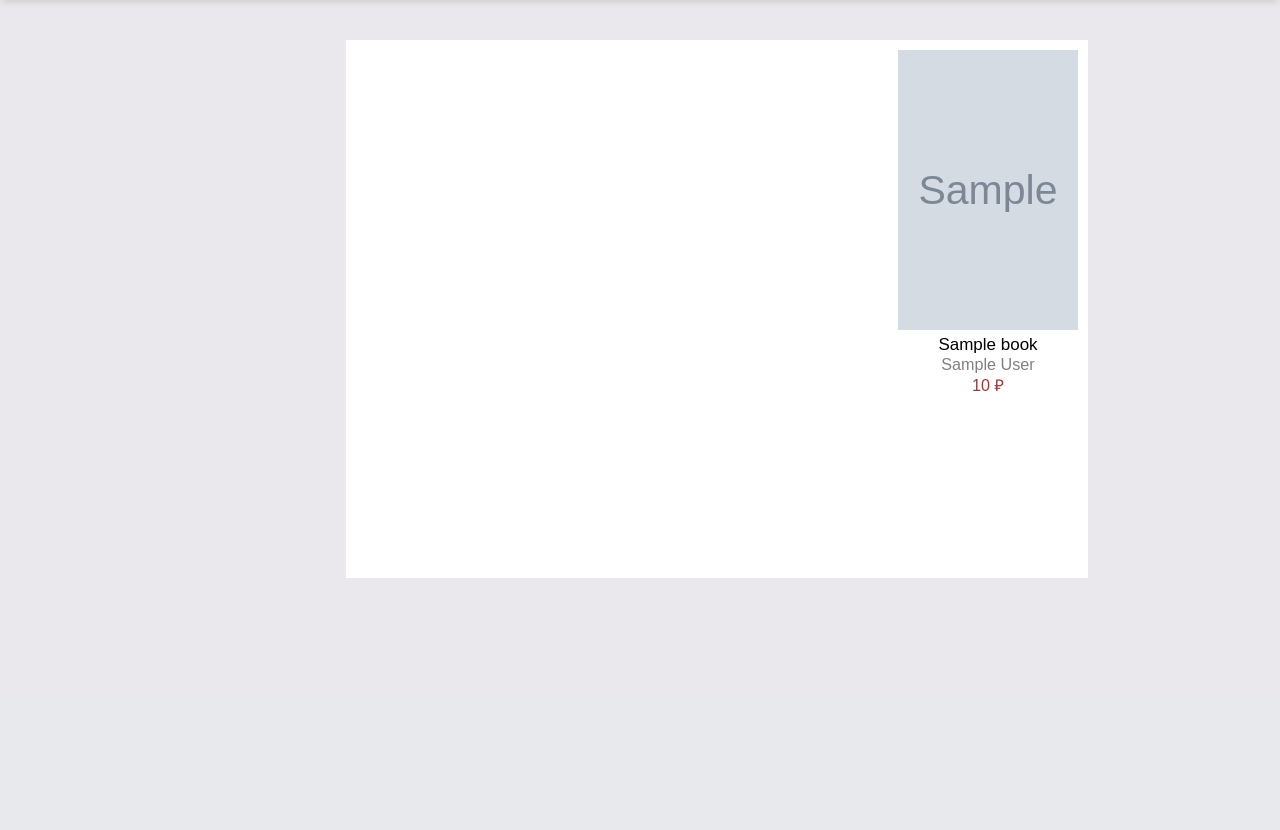
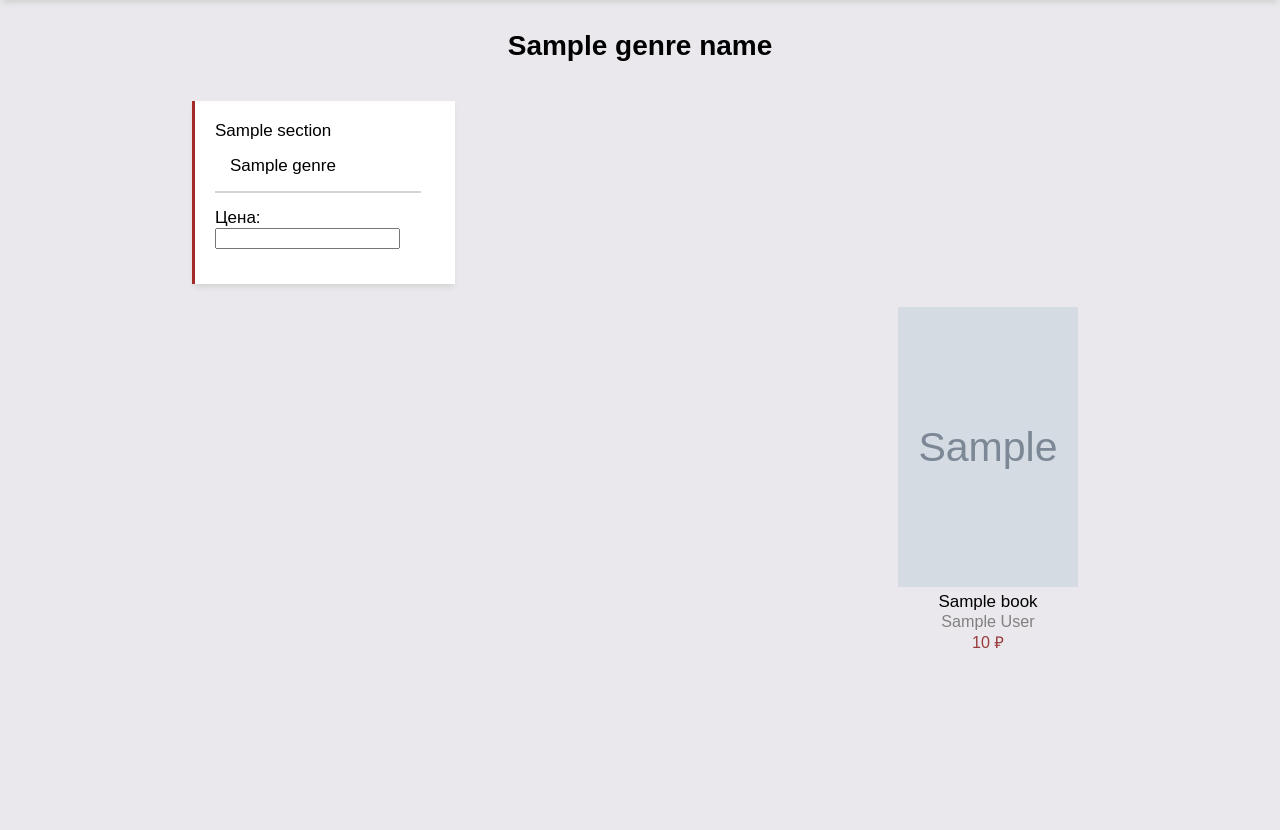
Before and after one commit to stolstule/bookstore, a Django app: template store/templates/store/genre_page.html in a window 1280 px wide. Shown: the part 103-933 px from the top of the page. Before the commit the page ends 681 px from the top, so only its background shows below. Run offline with Django 3.2, Linux system fonts and the light colour scheme; the template is opened without the code that fills it: most values are stand-ins (such as "Sample title", 1, 10 or a date in 2020); grey boxes marked "Sample" are stand-in pictures.

Commit message:
commit 22.03.23

```diff
--- a/store/static/store/genre_page.css
+++ b/store/static/store/genre_page.css
@@ -1,12 +1,25 @@
+h1 {
+    font-family: arial;
+    font-size: 28px;
+    margin-top: 30px;
+    text-align: center;
 
+}
+
+.filter_and_book_blocks {
+    float: left;
+    display: block;
+    background: #EAE8ED;
+    width: 70%;
+    margin-left: 15%;
+}
 
 .section_with_blocks {
     float: right;
     display: inline-block;
-    margin: 40px 15% 0 15%;
-    width: 58%;
+    width: 80%;
     height: auto;
-    background: white;
+    background: #EAE8ED;
 }
 
 .book_block {
@@ -14,12 +27,13 @@
     font-size: 17px;
     width: 180px;
     height: 500px;
-    margin: 10px 10px 20px 30px;
+    margin: 23px 10px 15px 15px;
     padding-bottom: 8px;
     text-align: center;
 }
 
 .title_style {
+    display: block;
     color: black;
     text-decoration: none;
     font-family: arial;
@@ -44,3 +58,34 @@
     font-size: 95%;
     font-family: arial;
 }
+
+.filter_block {
+    background: white;
+    font-size: 17px;
+    box-shadow: 0 5px 6px -2px lightgray;
+    font-family: arial;
+    display: inline-block;
+    width: 230px;
+    margin-top: 20px;
+    padding: 20px 10px 20px 20px;
+    border-left: 3px solid brown;
+}
+
+.filter_block a {
+    width: 83%;
+    color: black;
+    text-decoration: none;
+    display: inline-block;
+    padding: 15px 0px 15px 15px;
+}
+
+.filter_block a:hover {
+    background: #E8E9ED;
+}
+
+.price_filter_block {
+    float: left;
+    width: 206px;
+    padding: 15px 0px 15px 0px;
+    border-top: 2px solid lightgray;
+}
--- a/store/templates/includes/filter.html
+++ b/store/templates/includes/filter.html
@@ -10,5 +10,4 @@
             pass
         {% endif %}
     </div>
-
 </div>
--- a/store/templates/store/genre_page.html
+++ b/store/templates/store/genre_page.html
@@ -13,14 +13,29 @@
     <form method="get">
         {% include 'includes/navbar.html' %}
     </form>
-    <div class="section_with_blocks">
-        {% for book in books_by_genre %}
+    <h1>{{ genre_name }}</h1>
+    <div class="filter_and_book_blocks">
+            <div class="filter_block">
+                <div>{{ genre.section }}</div>
+                {% for genre in genre_list %}
+                    <a href="{{ genre.get_url }}">{{genre}}</a><br>
+                {% endfor %}
+                <form action=""></form>
+                    <div class="price_filter_block">
+                        Цена:
+                        <input type="number">
+                    </div>
+                </form>
+            </div>
+        <div class="section_with_blocks">
+            {% for book in books_by_genre %}
                 <div class="book_block">
                     <a href=""><img src="{{ book.image }}" height="280" width="180"></a>
                     <a class="title_style" href="">{{ book.title }}</a>
                     <a class="author_style" href="">{{ book.author }}</a>
                     <div class="price_style">{{ book.price }} ₽</div>
                 </div>
-        {% endfor %}
+            {% endfor %}
+        </div>
     </div>
 {% endblock %}
--- a/templates/base.html
+++ b/templates/base.html
@@ -9,6 +9,7 @@
     {% block css_load %}{% endblock %}
 </head>
 <body>
-    {% block content %}{% endblock %}
+    {% block content %}
+    {% endblock %}
 </body>
 </html>
```
Also changed, not shown: store/views.py (+8 -3 lines).
